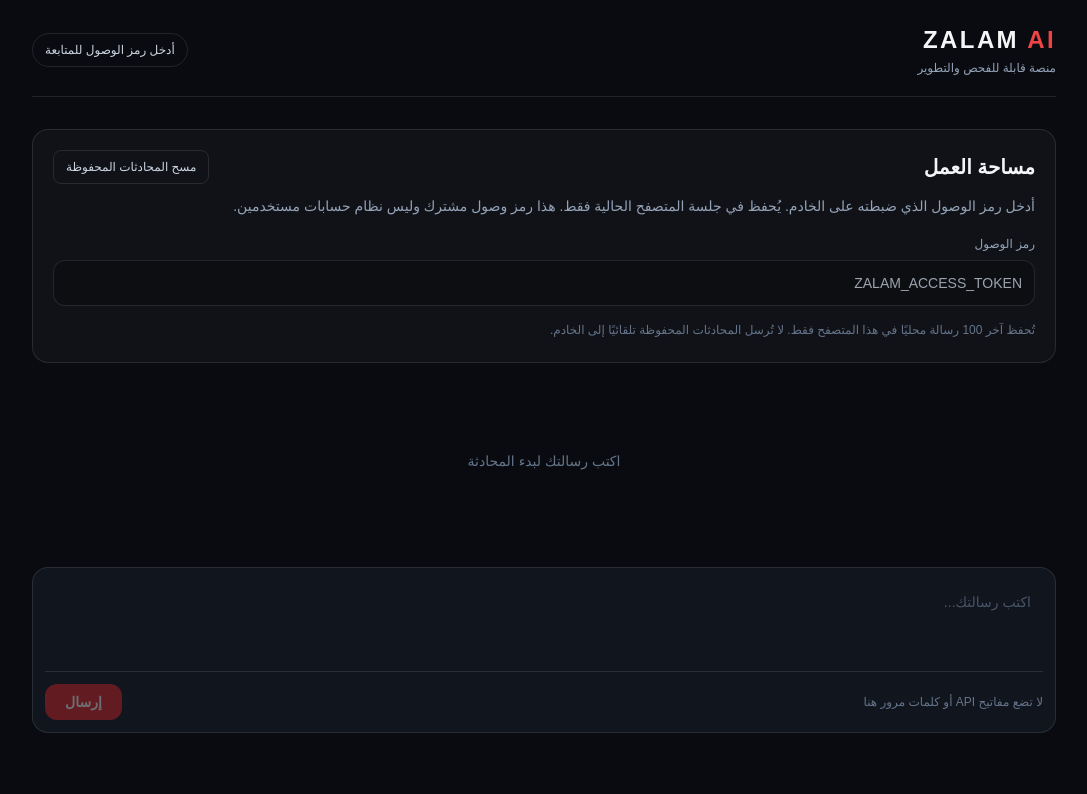
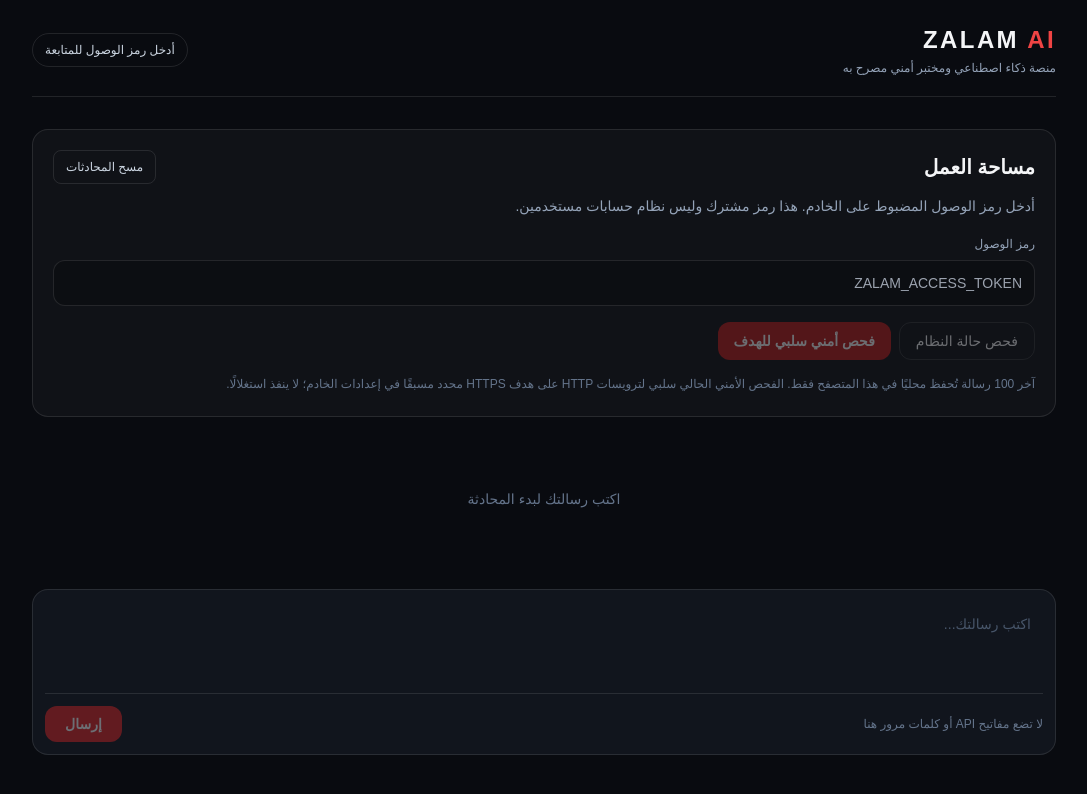
Before and after one commit to jovanexpress713-jpg/zalam-ai, a Next.js app: page / in a window 1280 px wide. Shown: the top 794 px of the page, without its empty margins (96-1183 px from the left). Built offline with nearby package versions, Linux system fonts and the light colour scheme.

Commit message:
Add runtime status and passive lab scan controls

```diff
--- a/src/app/page.tsx
+++ b/src/app/page.tsx
@@ -3,6 +3,15 @@
 import { FormEvent, useEffect, useState } from "react";
 
 type Message = { role: "user" | "assistant"; content: string };
+type ScanResult = {
+  target: string;
+  mode: string;
+  httpStatus: number;
+  checkedAt: string;
+  summary: { total: number; passed: number; needsReview: number };
+  results: { name: string; status: string; recommendation: string | null }[];
+  limitations: string[];
+};
 
 export default function Home() {
   const [messages, setMessages] = useState<Message[]>([]);
@@ -11,6 +20,10 @@ export default function Home() {
   const [busy, setBusy] = useState(false);
   const [status, setStatus] = useState("أدخل رمز الوصول للمتابعة");
   const [historyReady, setHistoryReady] = useState(false);
+  const [labBusy, setLabBusy] = useState(false);
+  const [labMessage, setLabMessage] = useState("");
+  const [scanResult, setScanResult] = useState<ScanResult | null>(null);
+  const [runtimeInfo, setRuntimeInfo] = useState<{state:string;provider:{configured:boolean};securityLab:{configured:boolean;mode:string}} | null>(null);
 
   useEffect(() => {
     setAccessToken(sessionStorage.getItem("zalam-access-token") || "");
@@ -39,6 +52,41 @@ export default function Home() {
     else sessionStorage.removeItem("zalam-access-token");
   }
 
+  async function authorizedFetch(path: string, method = "GET") {
+    return fetch(path, { method, headers: { "x-zalam-access-token": accessToken.trim() }, cache: "no-store" });
+  }
+
+  async function loadStatus() {
+    if (!accessToken.trim()) return;
+    setLabBusy(true);
+    setLabMessage("");
+    try {
+      const response = await authorizedFetch("/api/status");
+      const data = await response.json();
+      if (!response.ok) throw new Error(data.error || "تعذر قراءة حالة النظام");
+      setRuntimeInfo(data);
+      setLabMessage("تم فحص إعدادات الخادم.");
+    } catch (error) {
+      setLabMessage(error instanceof Error ? error.message : "تعذر فحص الحالة");
+    } finally { setLabBusy(false); }
+  }
+
+  async function runPassiveScan() {
+    if (!accessToken.trim()) return;
+    setLabBusy(true);
+    setLabMessage("");
+    setScanResult(null);
+    try {
+      const response = await authorizedFetch("/api/security/scan", "POST");
+      const data = await response.json();
+      if (!response.ok) throw new Error(data.error || "تعذر تنفيذ الفحص");
+      setScanResult(data);
+      setLabMessage("اكتمل الفحص السلبي للهدف المضبوط على الخادم.");
+    } catch (error) {
+      setLabMessage(error instanceof Error ? error.message : "تعذر تنفيذ الفحص");
+    } finally { setLabBusy(false); }
+  }
+
   async function send(e: FormEvent) {
     e.preventDefault();
     const text = prompt.trim();
@@ -50,10 +98,7 @@ export default function Home() {
     try {
       const response = await fetch("/api/chat", {
         method: "POST",
-        headers: {
-          "Content-Type": "application/json",
-          "x-zalam-access-token": accessToken.trim()
-        },
+        headers: { "Content-Type": "application/json", "x-zalam-access-token": accessToken.trim() },
         body: JSON.stringify({ messages: next })
       });
       const data = await response.json();
@@ -64,27 +109,41 @@ export default function Home() {
       const message = error instanceof Error ? error.message : "حدث خطأ غير معروف";
       setMessages([...next, { role: "assistant", content: "تعذر الاتصال بالنموذج: " + message }]);
       setStatus("تعذر الاتصال");
-    } finally {
-      setBusy(false);
-    }
+    } finally { setBusy(false); }
   }
 
   return (
     <main className="min-h-screen px-4 py-6 md:px-10">
       <header className="mx-auto flex max-w-5xl items-center justify-between border-b border-white/10 pb-5">
-        <div><div className="text-2xl font-black tracking-widest">ZALAM <span className="text-red-500">AI</span></div><p className="mt-1 text-xs text-slate-400">منصة قابلة للفحص والتطوير</p></div>
+        <div><div className="text-2xl font-black tracking-widest">ZALAM <span className="text-red-500">AI</span></div><p className="mt-1 text-xs text-slate-400">منصة ذكاء اصطناعي ومختبر أمني مصرح به</p></div>
         <span className="rounded-full border border-white/10 px-3 py-2 text-xs text-slate-300">{status}</span>
       </header>
-      <section className="mx-auto flex min-h-[75vh] max-w-5xl flex-col py-8">
+      <section className="mx-auto max-w-5xl py-8">
         <div className="mb-6 rounded-2xl border border-white/10 bg-white/[0.03] p-5">
-          <div className="flex items-center justify-between gap-3"><h1 className="text-xl font-bold">مساحة العمل</h1><button type="button" onClick={clearHistory} className="rounded-lg border border-white/10 px-3 py-2 text-xs text-slate-300">مسح المحادثات المحفوظة</button></div>
-          <p className="mt-2 text-sm leading-7 text-slate-400">أدخل رمز الوصول الذي ضبطته على الخادم. يُحفظ في جلسة المتصفح الحالية فقط. هذا رمز وصول مشترك وليس نظام حسابات مستخدمين.</p>
+          <div className="flex items-center justify-between gap-3"><h1 className="text-xl font-bold">مساحة العمل</h1><button type="button" onClick={clearHistory} className="rounded-lg border border-white/10 px-3 py-2 text-xs text-slate-300">مسح المحادثات</button></div>
+          <p className="mt-2 text-sm leading-7 text-slate-400">أدخل رمز الوصول المضبوط على الخادم. هذا رمز مشترك وليس نظام حسابات مستخدمين.</p>
           <label className="mt-4 block text-xs text-slate-400" htmlFor="access-token">رمز الوصول</label>
           <input id="access-token" type="password" autoComplete="current-password" value={accessToken} onChange={e => saveToken(e.target.value)} placeholder="ZALAM_ACCESS_TOKEN" className="mt-2 w-full rounded-xl border border-white/10 bg-black/20 p-3 text-sm outline-none focus:border-red-500" />
-          <p className="mt-3 text-xs leading-6 text-slate-500">تُحفظ آخر 100 رسالة محليًا في هذا المتصفح فقط. لا تُرسل المحادثات المحفوظة تلقائيًا إلى الخادم.</p>
+          <div className="mt-4 flex flex-wrap gap-2">
+            <button type="button" disabled={!accessToken.trim() || labBusy} onClick={loadStatus} className="rounded-xl border border-white/15 px-4 py-2 text-sm disabled:opacity-40">{labBusy ? "جارٍ الفحص..." : "فحص حالة النظام"}</button>
+            <button type="button" disabled={!accessToken.trim() || labBusy} onClick={runPassiveScan} className="rounded-xl bg-red-700 px-4 py-2 text-sm font-bold disabled:opacity-40">{labBusy ? "جارٍ التنفيذ..." : "فحص أمني سلبي للهدف"}</button>
+          </div>
+          {runtimeInfo && <div className="mt-4 grid gap-2 rounded-xl bg-black/20 p-4 text-sm sm:grid-cols-3">
+            <p>المزوّد: <b>{runtimeInfo.provider.configured ? "مُعدّ" : "يحتاج إعدادًا"}</b></p>
+            <p>المختبر: <b>{runtimeInfo.securityLab.configured ? "مُعدّ" : "غير مُعدّ"}</b></p>
+            <p>الحالة: <b>{runtimeInfo.state}</b></p>
+          </div>}
+          {labMessage && <p className="mt-3 text-sm text-slate-300">{labMessage}</p>}
+          {scanResult && <div className="mt-4 rounded-xl border border-white/10 p-4">
+            <div className="flex flex-wrap justify-between gap-2"><b>نتيجة الفحص: {scanResult.target}</b><span className="text-xs text-slate-400">HTTP {scanResult.httpStatus}</span></div>
+            <p className="mt-2 text-sm">اجتاز {scanResult.summary.passed} من {scanResult.summary.total} · يحتاج مراجعة {scanResult.summary.needsReview}</p>
+            <ul className="mt-3 space-y-2">{scanResult.results.map((item) => <li key={item.name} className="flex flex-wrap justify-between gap-2 border-t border-white/10 pt-2 text-sm"><span>{item.name}</span><span className={item.status === "present" ? "text-emerald-400" : "text-amber-300"}>{item.status === "present" ? "موجود" : "يحتاج مراجعة"}</span>{item.recommendation && <p className="w-full text-xs text-slate-400">{item.recommendation}</p>}</li>)}</ul>
+            <p className="mt-3 text-xs leading-6 text-slate-500">{scanResult.limitations.join(" ")}</p>
+          </div>}
+          <p className="mt-3 text-xs leading-6 text-slate-500">آخر 100 رسالة تُحفظ محليًا في هذا المتصفح فقط. الفحص الأمني الحالي سلبي لترويسات HTTP على هدف HTTPS محدد مسبقًا في إعدادات الخادم؛ لا ينفذ استغلالًا.</p>
         </div>
-        <div className="flex-1 space-y-4">
-          {messages.length === 0 && <div className="py-16 text-center text-sm text-slate-500">اكتب رسالتك لبدء المحادثة</div>}
+        <div className="space-y-4">
+          {messages.length === 0 && <div className="py-12 text-center text-sm text-slate-500">اكتب رسالتك لبدء المحادثة</div>}
           {messages.map((m, i) => <article key={i} className={`max-w-[90%] rounded-2xl p-4 text-sm leading-7 ${m.role === "user" ? "mr-auto bg-red-950/40" : "ml-auto bg-white/[0.06]"}`}><div className="mb-1 text-xs text-slate-500">{m.role === "user" ? "أنت" : "ZALAM AI"}</div><p className="whitespace-pre-wrap">{m.content}</p></article>)}
         </div>
         <form onSubmit={send} className="mt-8 rounded-2xl border border-white/10 bg-[#11151d] p-3">
```
